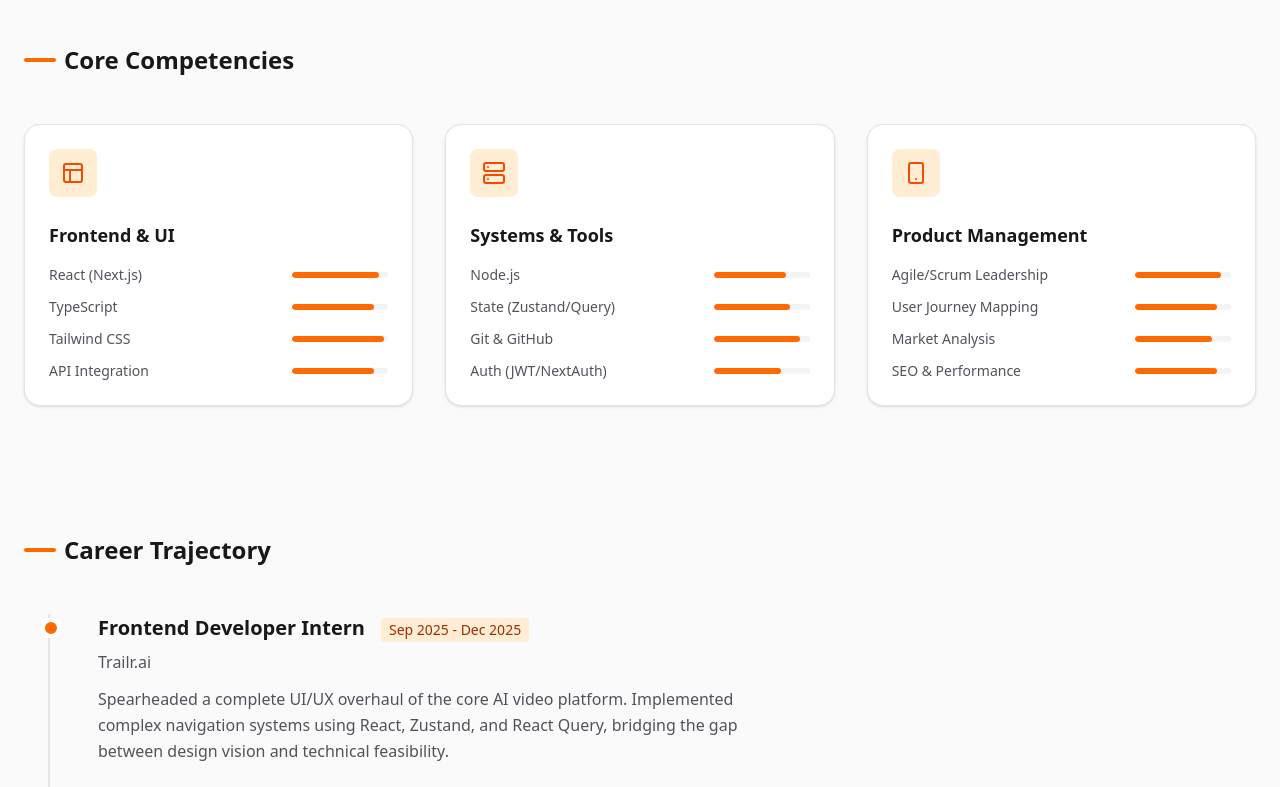
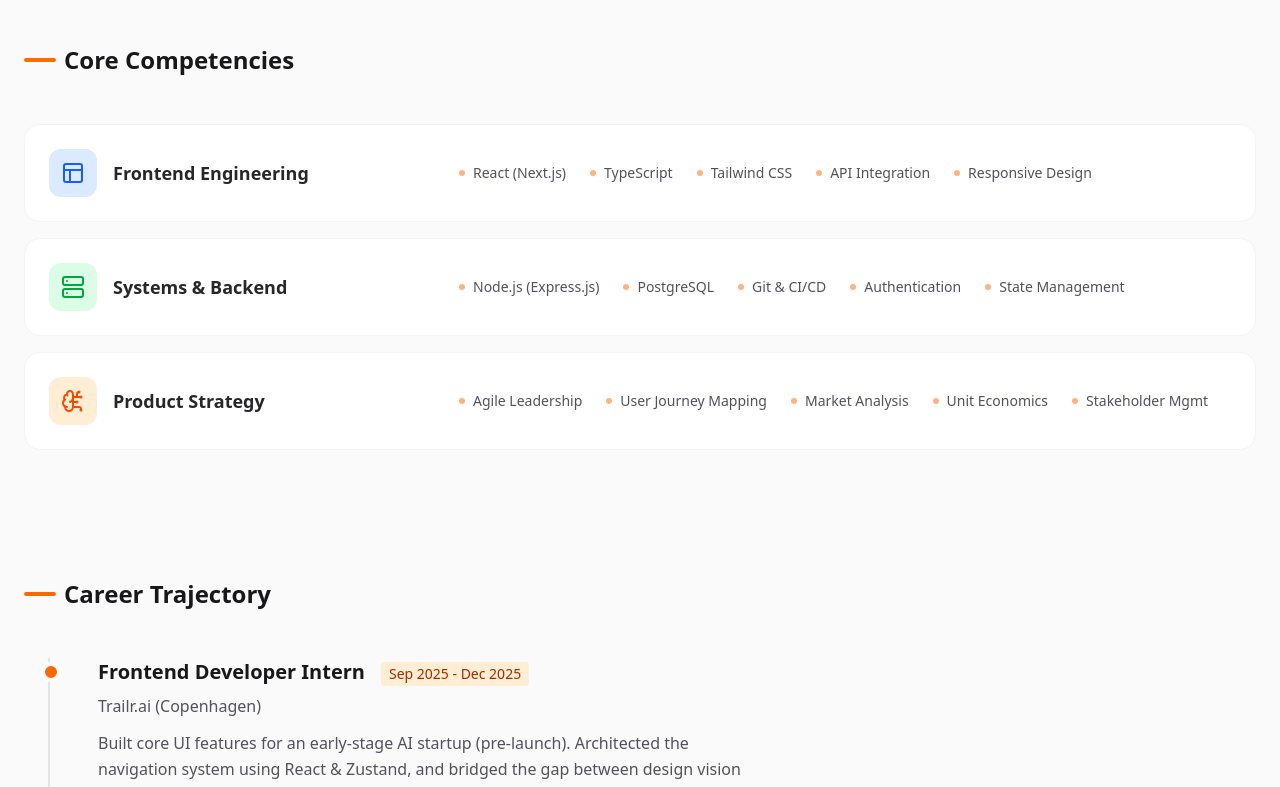
Before and after one commit to Taninwat-55/my-portfolio, a Next.js app: page / in a window 1280 px wide. Shown: the part 1360-2147 px from the top of the page. Built offline with nearby package versions, Linux system fonts and the light colour scheme.

Commit message:
add two more blog and fix the data for the core competencies section

```diff
--- a/app/blog/page.tsx
+++ b/app/blog/page.tsx
@@ -1,9 +1,9 @@
 import Link from 'next/link';
 import { ArrowLeft, Search, Clock } from 'lucide-react';
-import { getSortedPostsData } from '../lib/posts'; // Import our new "API"
+import { getSortedPostsData } from '../lib/posts';
 
 export default function BlogIndex() {
-  const allPosts = getSortedPostsData(); // Fetch real posts from files!
+  const allPosts = getSortedPostsData();
 
   return (
     <div className="min-h-screen bg-zinc-50 dark:bg-zinc-950 text-zinc-900 dark:text-zinc-50 selection:bg-orange-500/30">
@@ -22,7 +22,7 @@ export default function BlogIndex() {
         <div className="mb-12">
           <h1 className="text-4xl md:text-5xl font-bold mb-6 tracking-tight">Blog</h1>
           <p className="text-xl text-zinc-600 dark:text-zinc-400 max-w-2xl">
-            Exploring the intersection of frontend engineering, product strategy, and business value.
+            A collection of thoughts on frontend engineering, product strategy, and the personal interests that drive my curiosity.
           </p>
         </div>
 
--- a/app/data.ts
+++ b/app/data.ts
@@ -1,10 +1,7 @@
 import {
-  Code2,
-  Database,
   Layout,
   Server,
-  Smartphone,
-  Terminal
+  BrainCircuit, // New: Represents Systems/Strategy
 } from 'lucide-react';
 
 export const personalInfo = {
@@ -22,45 +19,54 @@ export const personalInfo = {
 
 export const skills = [
   {
-    category: "Frontend & UI",
+    category: "Frontend Engineering",
     icon: Layout,
+    color: "text-blue-600 dark:text-blue-400",
+    bg: "bg-blue-100 dark:bg-blue-900/20",
     items: [
-      { name: "React (Next.js)", level: 90 },
-      { name: "TypeScript", level: 85 },
-      { name: "Tailwind CSS", level: 95 },
-      { name: "API Integration", level: 85 },
+      { name: "React (Next.js)" },
+      { name: "TypeScript" },
+      { name: "Tailwind CSS" },
+      { name: "API Integration" },
+      { name: "Responsive Design" },
     ]
   },
   {
-    category: "Systems & Tools",
+    category: "Systems & Backend",
     icon: Server,
+    color: "text-green-600 dark:text-green-400",
+    bg: "bg-green-100 dark:bg-green-900/20",
     items: [
-      { name: "Node.js", level: 75 },
-      { name: "State (Zustand/Query)", level: 80 },
-      { name: "Git & GitHub", level: 90 },
-      { name: "Auth (JWT/NextAuth)", level: 70 },
+      { name: "Node.js (Express.js)" },
+      { name: "PostgreSQL" },
+      { name: "Git & CI/CD" },
+      { name: "Authentication" },
+      { name: "State Management" },
     ]
   },
   {
-    category: "Product Management",
-    icon: Smartphone,
+    category: "Product Strategy",
+    icon: BrainCircuit,
+    color: "text-orange-600 dark:text-orange-400",
+    bg: "bg-orange-100 dark:bg-orange-900/20",
     items: [
-      { name: "Agile/Scrum Leadership", level: 90 },
-      { name: "User Journey Mapping", level: 85 },
-      { name: "Market Analysis", level: 80 },
-      { name: "SEO & Performance", level: 85 },
+      { name: "Agile Leadership" },
+      { name: "User Journey Mapping" },
+      { name: "Market Analysis" },
+      { name: "Unit Economics" },
+      { name: "Stakeholder Mgmt" },
     ]
   }
 ];
 
 export const experience = [
   {
-    id: "work-3",
+    id: "work-trailr",
     type: "work",
     role: "Frontend Developer Intern",
-    organization: "Trailr.ai",
+    organization: "Trailr.ai (Copenhagen)",
     period: "Sep 2025 - Dec 2025",
-    description: "Spearheaded a complete UI/UX overhaul of the core AI video platform. Implemented complex navigation systems using React, Zustand, and React Query, bridging the gap between design vision and technical feasibility."
+    description: "Built core UI features for an early-stage AI startup (pre-launch). Architected the navigation system using React & Zustand, and bridged the gap between design vision and technical constraints during a complete platform overhaul."
   },
   {
     id: "edu-1",
--- a/app/page.tsx
+++ b/app/page.tsx
@@ -20,12 +20,12 @@ export default function Home() {
       {/* Navigation */}
       <nav className="fixed top-0 w-full z-50 bg-white/80 dark:bg-zinc-950/80 backdrop-blur-md border-b border-zinc-200 dark:border-zinc-800">
         <div className="container mx-auto px-6 h-16 flex items-center justify-between">
-          {/* 1. Logo (Left) */}
+          {/* Logo */}
           <Link href="/" className="font-bold text-xl tracking-tighter" aria-label="Home">
             TK<span className="text-orange-500">.</span>
           </Link>
 
-          {/* 2. Navigation Links (Center) */}
+          {/* Nav Links */}
           <div className="hidden md:flex gap-8 text-sm font-medium text-zinc-600 dark:text-zinc-400 items-center">
             <a href="#about" className="hover:text-orange-500 transition-colors">About</a>
             <a href="#skills" className="hover:text-orange-500 transition-colors">Skills</a>
@@ -36,7 +36,7 @@ export default function Home() {
             </Link>
           </div>
 
-          {/* 3. Actions Group (Right) - Toggle + Hire Me */}
+          {/* Actions */}
           <div className="flex items-center gap-4">
             <ThemeToggle />
             <a
@@ -108,7 +108,7 @@ export default function Home() {
         <section id="about" className="mb-32 border-y border-zinc-100 dark:border-zinc-800 py-16">
           <div className="flex flex-col md:flex-row gap-12 items-center">
             <div className="relative w-48 h-48 md:w-56 md:h-56 flex-shrink-0">
-               <div className="absolute inset-0 bg-orange-500/20 rounded-full blur-2xl scale-110"></div>
+               <div className="absolute inset-0 bg-orange-500/20 rounded-full blur-3xl scale-110"></div>
                <Image
                   src="/assets/Ice-img.webp"
                   alt="Taninwat Kaewpankan Profile"
@@ -132,37 +132,44 @@ export default function Home() {
           </div>
         </section>
 
-        {/* SKILLS */}
+        {/* SKILLS - THE NEW "ROW" LAYOUT */}
         <section id="skills" className="mb-32">
           <h2 className="text-2xl font-bold mb-12 flex items-center gap-2">
             <span className="w-8 h-1 bg-orange-500 rounded-full"></span>
             Core Competencies
           </h2>
 
-          <div className="grid grid-cols-1 md:grid-cols-3 gap-8">
+          <div className="space-y-4">
             {skills.map((skillGroup, idx) => (
               <motion.div
                 key={idx}
-                whileHover={{ y: -5 }}
-                className="p-6 rounded-2xl bg-white dark:bg-zinc-900 border border-zinc-200 dark:border-zinc-800 shadow-sm"
+                initial={{ opacity: 0, y: 10 }}
+                whileInView={{ opacity: 1, y: 0 }}
+                viewport={{ once: true }}
+                transition={{ delay: idx * 0.1 }}
+                // Layout: Horizontal row with hover effect, clean background
+                className="group flex flex-col md:flex-row items-start md:items-center gap-6 p-6 rounded-2xl bg-white dark:bg-zinc-900/50 border border-zinc-100 dark:border-zinc-800/50 hover:border-orange-500/30 hover:bg-orange-50/50 dark:hover:bg-zinc-800/80 transition-all duration-300"
               >
-                <div className="mb-6 p-3 bg-orange-100 dark:bg-orange-900/20 text-orange-600 w-fit rounded-lg">
-                  <skillGroup.icon size={24} />
+                {/* Left Column: Icon & Title */}
+                <div className="flex items-center gap-4 md:w-1/3">
+                  <div className={`p-3 rounded-xl ${skillGroup.bg} ${skillGroup.color}`}>
+                    <skillGroup.icon size={24} />
+                  </div>
+                  <h3 className="font-bold text-lg text-zinc-800 dark:text-zinc-200">{skillGroup.category}</h3>
                 </div>
-                <h3 className="font-bold text-lg mb-4">{skillGroup.category}</h3>
-                <ul className="space-y-3">
+
+                {/* Right Column: Clean List of Skills */}
+                <div className="flex flex-wrap gap-x-6 gap-y-2 md:w-2/3">
                   {skillGroup.items.map((item, i) => (
-                    <li key={i} className="flex justify-between items-center text-sm">
-                      <span className="text-zinc-600 dark:text-zinc-300">{item.name}</span>
-                      <div className="w-24 h-1.5 bg-zinc-100 dark:bg-zinc-800 rounded-full overflow-hidden">
-                        <div
-                          className="h-full bg-orange-500 rounded-full"
-                          style={{ width: `${item.level}%` }}
-                        />
-                      </div>
-                    </li>
+                    <div key={i} className="flex items-center gap-2 text-zinc-600 dark:text-zinc-400">
+                      {/* Subtle Dot Indicator */}
+                      <span className="w-1.5 h-1.5 rounded-full bg-orange-500/50 group-hover:bg-orange-500 transition-colors"></span>
+                      <span className="text-sm font-medium group-hover:text-zinc-900 dark:group-hover:text-zinc-100 transition-colors">
+                        {item.name}
+                      </span>
+                    </div>
                   ))}
-                </ul>
+                </div>
               </motion.div>
             ))}
           </div>
--- /dev/null
+++ b/posts/leading-volunteers.mdx
@@ -0,0 +1,63 @@
+---
+title: 'From "No Onboarding" to Head of Organization: Leading 75+ Volunteers'
+date: "2026-01-05"
+category: "Leadership"
+author: "Taninwat Kaewpankan"
+readTime: "8 min read"
+excerpt: "I started knowing nothing and having no onboarding. Two years later, I was running a student consultancy ecosystem. Here is what I learned about initiative, culture, and succession."
+---
+
+Management is hard. Management when you can't offer a salary is even harder.
+
+From September 2023 to May 2025, I served at **Millennial Consulting**, a student-run consultancy under the non-profit organization _Station_ in Copenhagen.
+
+It wasn't just a club; it was a professional learning program with three distinct stakeholders:
+
+1.  **The Students:** Talented applicants we carefully selected to be consultants.
+2.  **The Clients:** Real startups with real problems who lacked the time to solve them.
+3.  **The Partners:** Professional consulting firms who hosted workshops to train our students.
+
+My journey wasn't a straight line to the top—it started with me being completely lost.
+
+### Phase 1: The Initiative Gap (Operations Member)
+
+I joined the Leadership Team behind the scenes. My job was to help run the organization so the student consultants could do their work. But when I started, I didn't get a proper onboarding. I didn't know the workflows, the tools, or the expectations.
+
+I could have sat back and waited for instructions. Instead, I chose **enthusiasm**.
+
+I started taking notes during every meeting. I asked "dumb" questions. I volunteered for the small tasks nobody else wanted. I learned that in a volunteer organization, **authority isn't given; it's taken through initiative.** By simply showing up and caring, I earned the team's trust.
+
+### Phase 2: Structuring the Chaos (Head of Operations)
+
+That initiative led to my first promotion. As Head of Operations, my problem shifted from "What do I do?" to "How do we work?"
+
+Operations were ad-hoc. Communication between the leadership team and the student consultants was scattered. To fix this, I implemented a **hybrid project management model**:
+
+- **Structured:** Clear milestones and deadlines so everyone knew exactly what was expected.
+- **Agile:** Flexible "Mentor Sessions" that allowed student teams to pivot based on client feedback.
+
+**The Result:** We improved operational efficiency by **30%** and reduced coordination delays by **20%**.
+
+### Phase 3: Head of Millennial Consulting
+
+In my final cycle, I was promoted to lead the entire organization. The challenge wasn't just execution anymore; it was **ecosystem management**.
+
+If we didn't find clients, the students had no work. If we didn't recruit good students, the clients wouldn't get results.
+
+- **Talent Acquisition:** We didn't just accept anyone. I oversaw a systemic selection process to ensure we found students with the right mindset.
+- **Business Development:** My team and I had to actively go out and "sell" our services to startups to secure cases for our students.
+- **Partnerships:** We coordinated with professional consulting firms to host workshops, giving our students real-world training and connections.
+
+Managing this while ensuring 75+ volunteers stayed motivated was a delicate balance. I focused on **enablement**—facilitating workshops to unblock teams rather than micromanaging them.
+
+### The Metrics That Matter
+
+Leadership is often intangible, but the results shouldn't be. During my tenure:
+
+- **100%** of projects were delivered on time.
+- We achieved a **90%+ client satisfaction rate**.
+- Student engagement scores increased by **30%**.
+
+### Conclusion
+
+Leading Millennial Consulting taught me **Servant Leadership**. My job wasn't to be the star; it was to build the stage where the _students_ could be the stars. Whether I'm debugging a React app or managing a complex organization, the principle is the same: **Remove friction, provide clarity, and let people do their best work.**
```
Also changed, not shown: posts/freelancing-lessons.mdx (added, +45 -0 lines).
